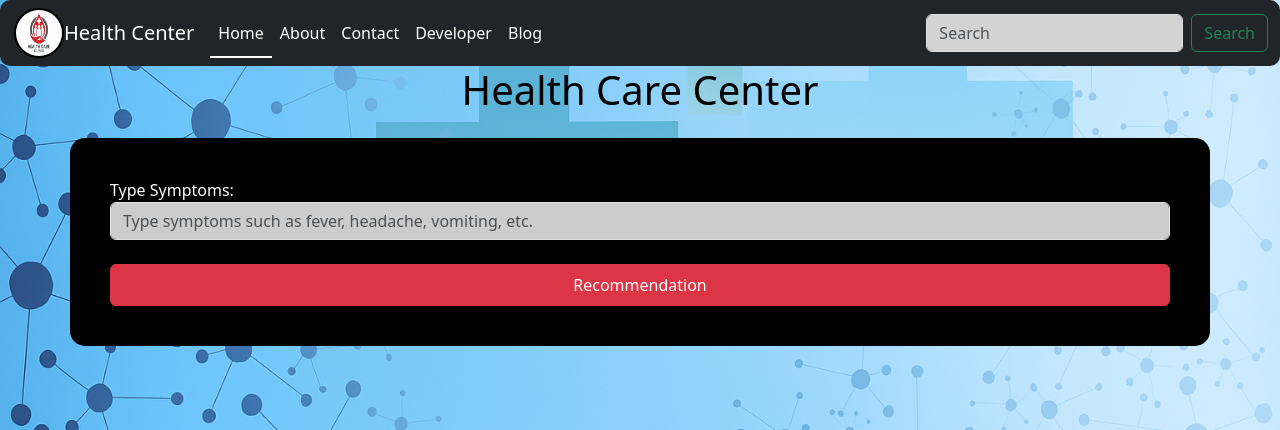
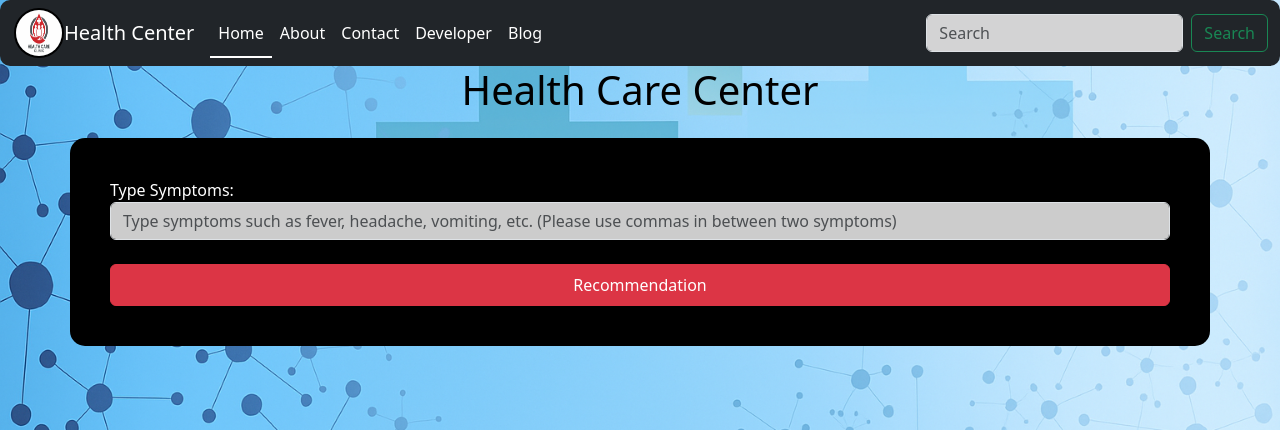
Before and after one commit to imdaksh99/Medicine_Recomendation_System, a Flask app: page / in a window 1280 px wide. Shown: the top 430 px of the page. Run offline with Flask 3, Linux system fonts and the light colour scheme; parts of the project's set-up code (start-up, migrations or seed data) failed here and were passed over.

Commit message:
Update index.html

```diff
--- a/templates/index.html
+++ b/templates/index.html
@@ -94,7 +94,7 @@
         <div class="form-group">
           <label for="symptoms">Type Symptoms:</label>
           <input type="text" class="form-control" id="symptoms" name="symptoms"
-                 placeholder="Type symptoms such as fever, headache, vomiting, etc.">
+                 placeholder="Type symptoms such as fever, headache, vomiting, etc. (Please use commas in between two symptoms)">
         </div>
 
         {% if warning %}
```
